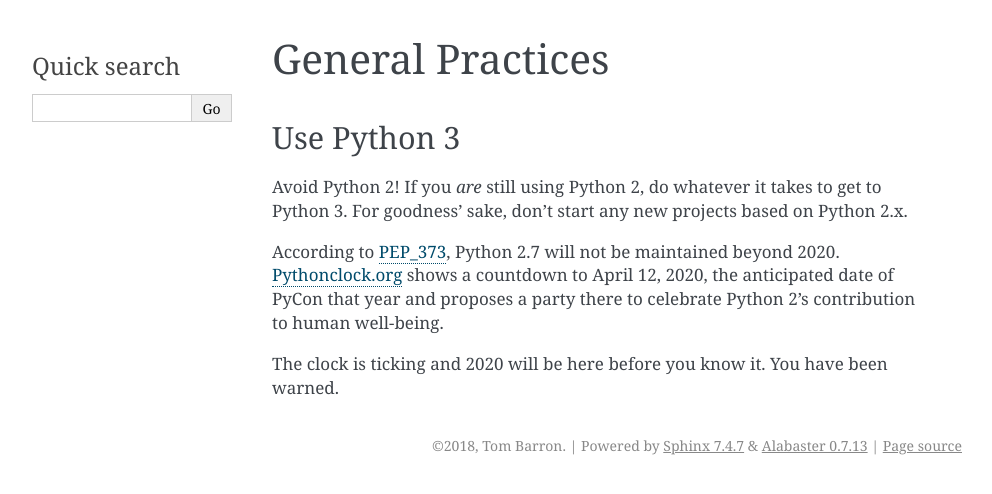
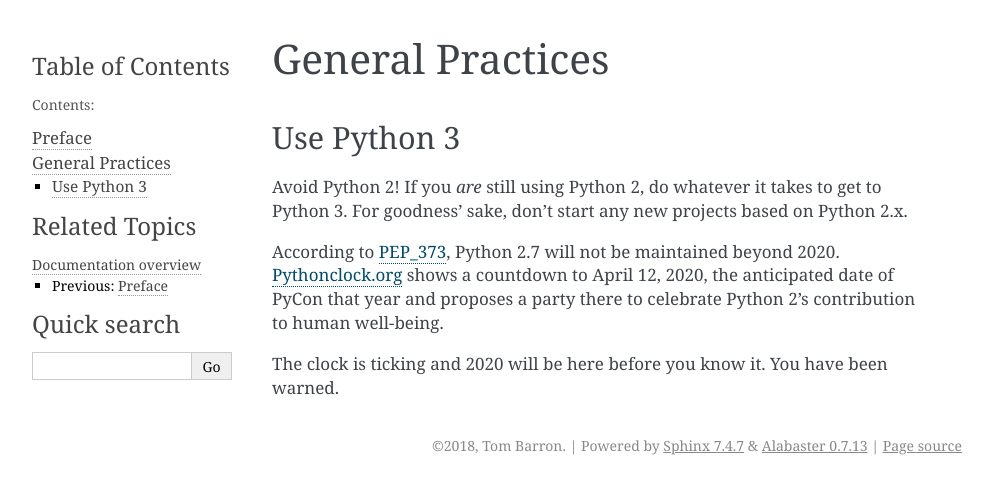
Before and after one commit to tbarron/PyBP, a Sphinx documentation site: the page built from docs/python3.txt, in a window 1280 px wide. Shown: the top 494 px of the page, without its empty margins (148-1140 px from the left). Built offline with Sphinx 7.4.7, drawn with Linux system fonts in a browser that asks for light colours.

Commit message:
Put the toc in the sidebar and show the related topics

```diff
--- a/docs/conf.py
+++ b/docs/conf.py
@@ -96,7 +96,9 @@ html_theme = 'alabaster'
 # further.  For a list of options available for each theme, see the
 # documentation.
 #
-# html_theme_options = {}
+html_theme_options = {
+    'show_related': True
+}
 
 # Add any paths that contain custom static files (such as style sheets) here,
 # relative to this directory. They are copied after the builtin static files,
@@ -110,11 +112,11 @@ html_static_path = ['_static']
 # refs: http://alabaster.readthedocs.io/en/latest/installation.html#sidebars
 html_sidebars = {
     '**': [
+        'globaltoc.html',
         'relations.html',  # needs 'show_related': True theme option to display
         'searchbox.html',
     ]
 }
-
 
 # -- Options for HTMLHelp output ------------------------------------------
 
```
